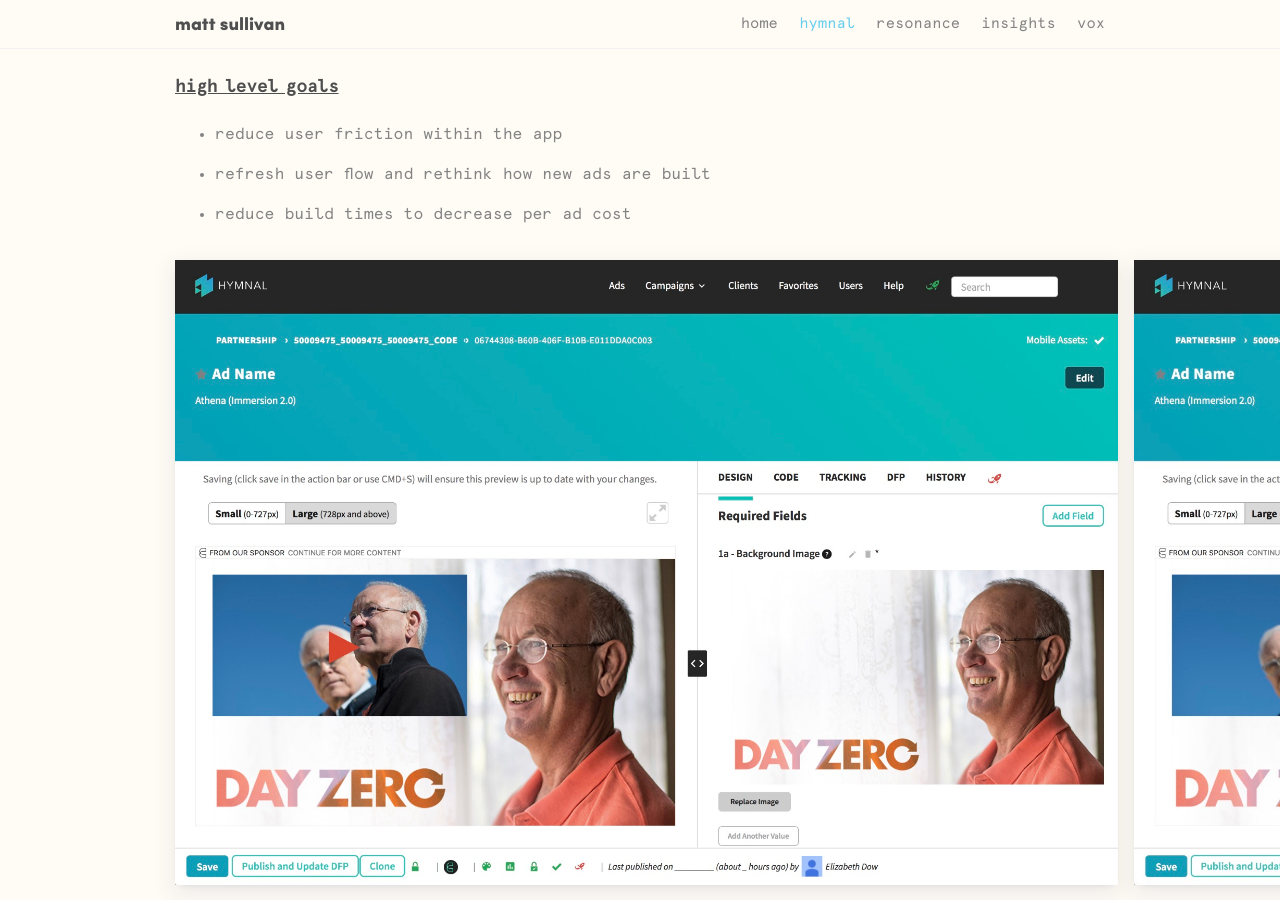
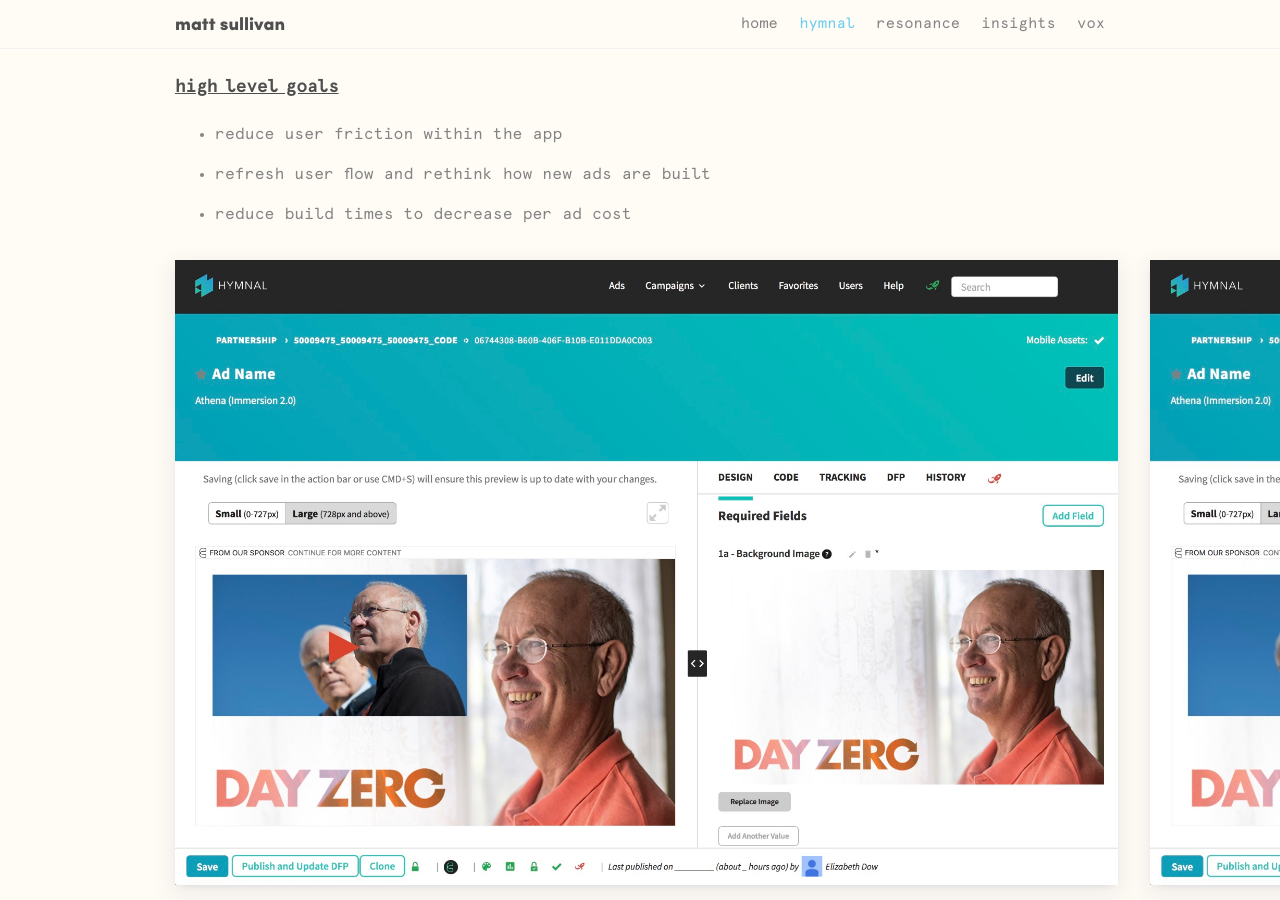
Before and after one commit to mjsxi/mjsxi.github.io, a Jekyll site: the page built from _posts/2017-06-02-hymnal.markdown, in a window 1280 px wide and 900 px high, scrolled down 1112 px. Built offline with Jekyll 4.4.1, drawn with Linux system fonts in a browser that asks for light colours.

Commit message:
small sizing tweak

```diff
--- a/_sass/components/c-post.scss
+++ b/_sass/components/c-post.scss
@@ -17,7 +17,7 @@
     }
 
     img {
-      height: 60vw;
+      height: 58vw;
       max-height: 425px;
       object-fit: cover;
       margin-right: 1rem;
@@ -25,7 +25,7 @@
 
       @include media-query {
         max-height: 625px;
-        margin-right: 1rem;
+        margin-right: 2rem;
       }
     }
   }
```
Also changed, not shown: 2 other files.
